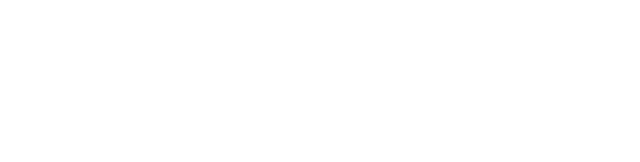
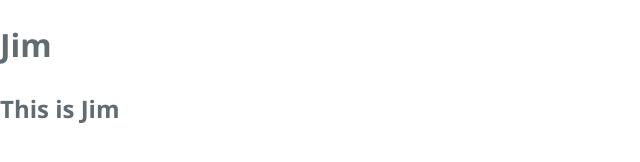
Before and after one commit to jimidonovan/Art, a plain HTML site: page index.html in a window 1280 px wide. Shown: the whole page, without its empty margins (0-640 px from the left). Drawn offline with nearby package versions, Linux system fonts and the light colour scheme.

Commit message:
Update index.html

```diff
--- a/index.html
+++ b/index.html
@@ -10,6 +10,7 @@
     <link rel="stylesheet" type="text/css" href="stylesheets/github-light.css" media="screen">
   </head>
   <body>
-
+    <h1>Jim</h1>
+    <h2>This is Jim</h2>
   </body>
 </html>
```
